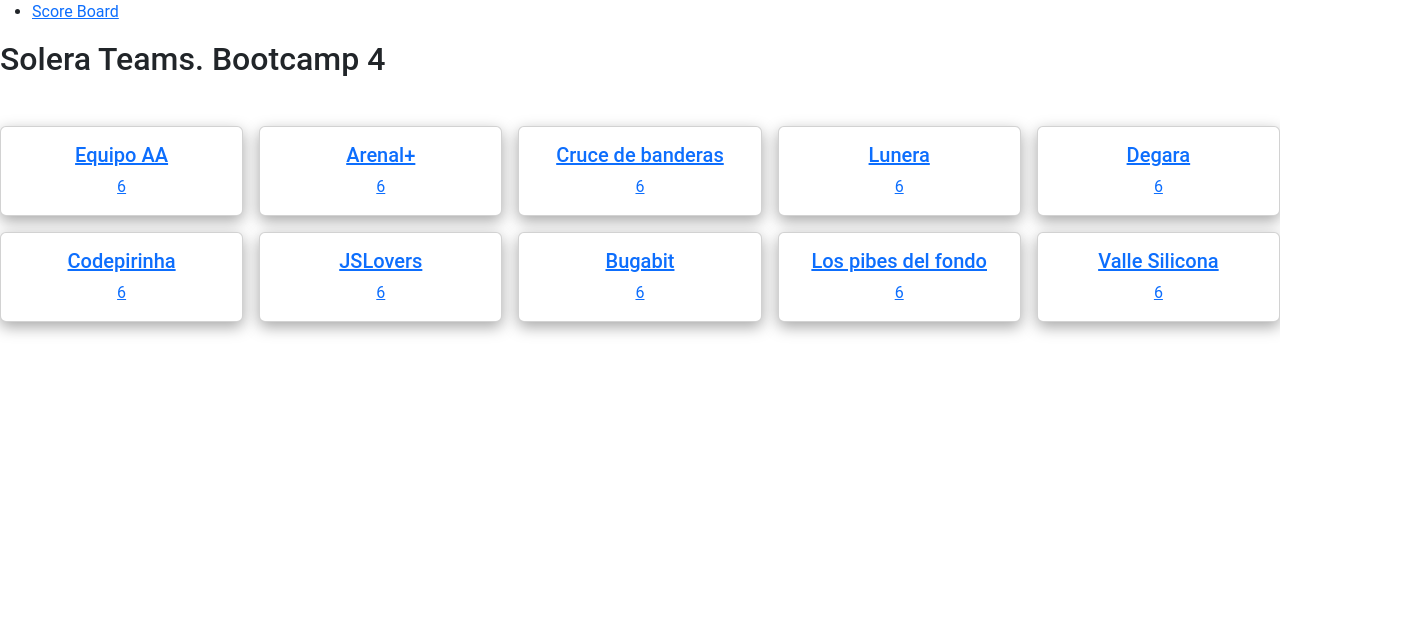
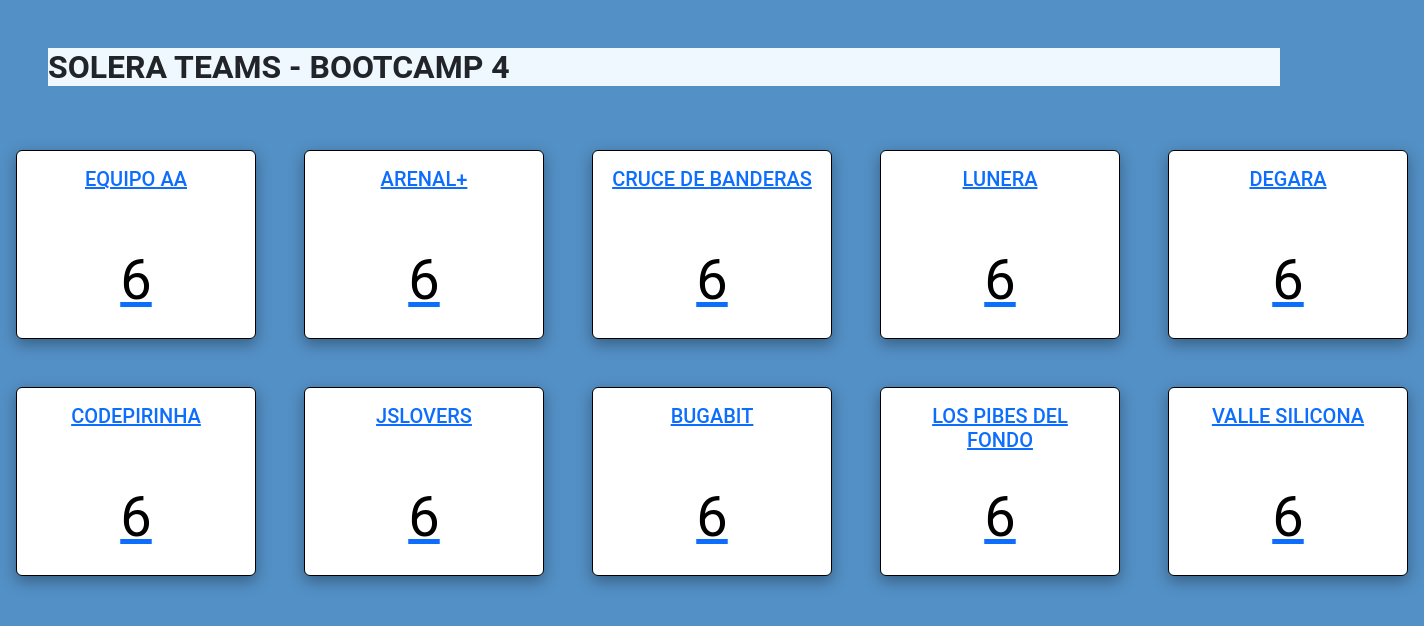
Before and after one commit to albpintado/lunera-1, a React (Create React App) app: page / in a window 1280 px wide. Shown: the top 626 px of the page, 1424 px wide, since content can reach past the window. Built offline with nearby package versions, Linux system fonts and the light colour scheme.

Commit message:
Cambio de estilos de pantallas

```diff
--- a/src/App.js
+++ b/src/App.js
@@ -13,28 +13,21 @@ function App() {
   ];
 
   let teams = [
-    { name: "Equipo AA", id: 1, tasks: teamTasks },
-    { name: "Arenal+", id: 2, tasks: teamTasks },
-    { name: "Cruce de banderas", id: 3, tasks: teamTasks },
-    { name: "Lunera", id: 4, tasks: teamTasks },
-    { name: "Degara", id: 5, tasks: teamTasks },
-    { name: "Codepirinha", id: 6, tasks: teamTasks },
-    { name: "JSLovers", id: 7, tasks: teamTasks },
-    { name: "Bugabit", id: 8, tasks: teamTasks },
-    { name: "Los pibes del fondo", id: 9, tasks: teamTasks },
-    { name: "Valle Silicona", id: 10, tasks: teamTasks },
+    { name: "EQUIPO AA", id: 1, tasks: teamTasks },
+    { name: "ARENAL+", id: 2, tasks: teamTasks },
+    { name: "CRUCE DE BANDERAS", id: 3, tasks: teamTasks },
+    { name: "LUNERA", id: 4, tasks: teamTasks },
+    { name: "DEGARA", id: 5, tasks: teamTasks },
+    { name: "CODEPIRINHA", id: 6, tasks: teamTasks },
+    { name: "JSLOVERS", id: 7, tasks: teamTasks },
+    { name: "BUGABIT", id: 8, tasks: teamTasks },
+    { name: "LOS PIBES DEL FONDO", id: 9, tasks: teamTasks },
+    { name: "VALLE SILICONA", id: 10, tasks: teamTasks },
   ];
 
   return (
     <div className="App">
       <div>
-        <nav>
-          <ul>
-            <li>
-              <Link to="/">Score Board</Link>
-            </li>
-          </ul>
-        </nav>
         <Routes>
           <Route path="/tasks" element={<Tasks teams={teams} />}></Route>
           <Route path="/tasks/:id" element={<Tasks teams={teams} />}></Route>
--- a/src/components/Tasks.js
+++ b/src/components/Tasks.js
@@ -10,25 +10,45 @@ function Tasks({ teams }) {
   }, 0);
 
   return (
+
     <div className="main-container1">
-      <h3> SOLERA TEAMS. BOOTCAMP 4</h3>
+
+      <h3><b> SOLERA TEAMS - BOOTCAMP 4</b></h3>
+
       <div className="titulos">
+
         <span className="title">{name}</span>
-        <span className="title">{totalScore} points</span>
+
+        <span className="title">{totalScore} POINTS</span>
+
       </div>
+
       <hr />
+
       <div className="table">
+
         {tasks.map((task) => {
+
           return (
+
             <div className="item" key={id}>
+
               <span>{task.name}</span>
-              <span>{task.score}</span>
+
+              <span>{task.score} POINTS   </span>
+
             </div>
+
           );
+
         })}
+
       </div>
+
     </div>
+
   );
+
 }
 
 export default Tasks;
--- a/src/components/Team.css
+++ b/src/components/Team.css
@@ -1,9 +1,21 @@
 .box {
+  display: flex;
+  justify-content: space-between;
+  font-family: "Roboto", sans-serif;
+  font-weight: bolder;
   text-align: center;
   box-shadow: rgba(0, 0, 0, 0.35) 0px 5px 15px;
+  height: 11.8em;
+  width: 15em;
+  border-width: 1px;
+  border-style: solid;
+  border-color: black;
+  margin: 1em;
 }
 
 .card-text {
-  font-size: medium;
+  color: black;
+  font-size: 56px;
   font-weight: 400;
+  text-decoration: none;
 }
--- a/src/css/task.css
+++ b/src/css/task.css
@@ -1,20 +1,25 @@
 .main-container1{
     margin: 3em;
+    background-color:white;
+    height: 15em;
+    width: 76em;
+    padding: 1em;
    }
+
 
    hr{
     background-color: #e0e0e0;
    }
 
-   .table{
-    margin: 1em;
-   }
+
+
 
    .item{
     display: flex;
     justify-content: space-between;
    }
 
+
 .titulos{
     display:flex;
     justify-content: space-between;
--- a/src/index.css
+++ b/src/index.css
@@ -1,3 +1,6 @@
 body {
   font-family: "Roboto", sans-serif;
+  font-weight: bolder;
+  justify-content: space-around;
+  background-color: rgb(83, 144, 198);
 }
--- a/src/views/ScoreBoard.css
+++ b/src/views/ScoreBoard.css
@@ -4,6 +4,13 @@
   gap: 1em;
   margin-top: 3em;
 }
+
+header{
+  margin-top: 3em;
+  margin-left: 3em;
+  background-color: aliceblue;
+}
+
 /*
 .box {
   border: 1px solid black;
--- a/src/views/ScoreBoard.js
+++ b/src/views/ScoreBoard.js
@@ -6,7 +6,7 @@ const ScoreBoard = ({ teams }) => {
   return (
     <>
       <header>
-        <h2>Solera Teams. Bootcamp 4</h2>
+        <h2><b>SOLERA TEAMS - BOOTCAMP 4</b></h2>
       </header>
       <main className="main-container">
         {teams.map((team) => (
```
